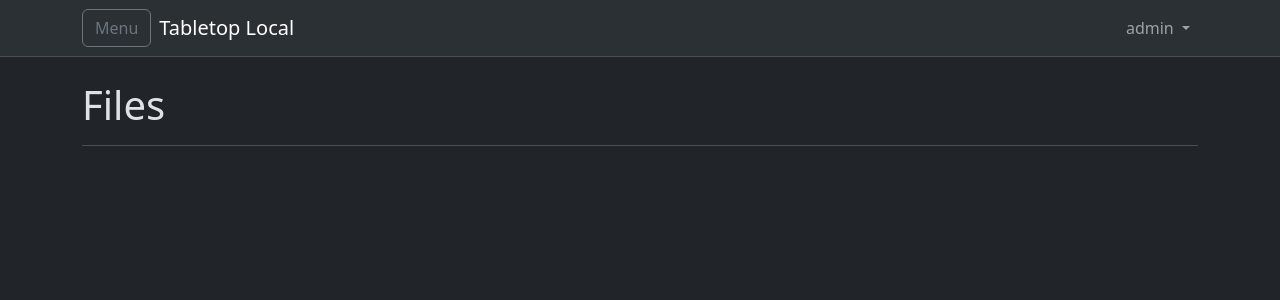
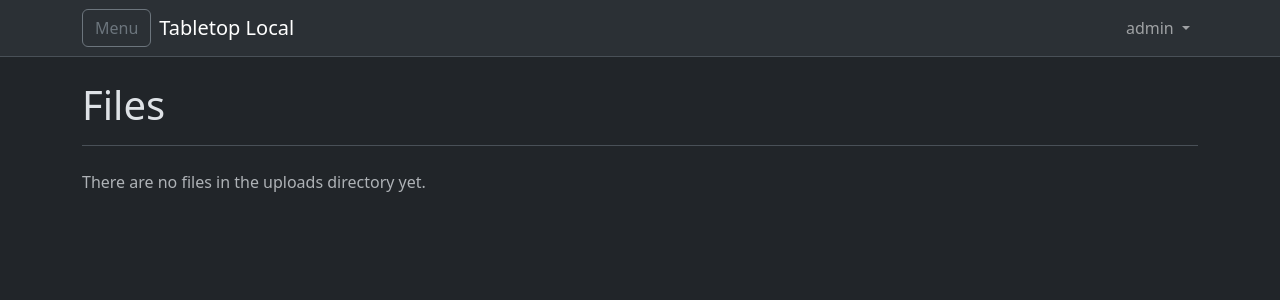
Before and after one commit to kkdieker-fhsu/miniproject3KodyKirk, a Flask app: page /files in a window 1280 px wide. Shown: the top 300 px of the page. Run offline with Flask 3, Linux system fonts and the light colour scheme; the visitor is signed in with stand-in values (Sample User, id 1); data comes from the database, SQL or seed files in the repository.

Commit message:
Beginning beautification of files.html

```diff
--- a/tabletoplocal/pages.py
+++ b/tabletoplocal/pages.py
@@ -60,8 +60,6 @@ def files():
     if not os.path.exists(upload_path):
         os.mkdir(upload_path)
     files = filetree(upload_path)
-    print(f"File tree returned: {files}")
-    print(current_app.root_path)
     return render_template('pages/files.html', files=files)
 
 def filetree(fullpath, shortpath=""):
--- a/tabletoplocal/templates/pages/files.html
+++ b/tabletoplocal/templates/pages/files.html
@@ -31,6 +31,12 @@
   {% endmacro %}
 
   <div>
-    {{ render_tree(files) }}
+    {% if files %}
+      {{ render_tree(files) }}
+    {% else %}
+      <p class="text-body-secondary">
+        There are no files in the uploads directory yet.
+      </p>
+    {% endif %}
   </div>
 {% endblock %}
```
